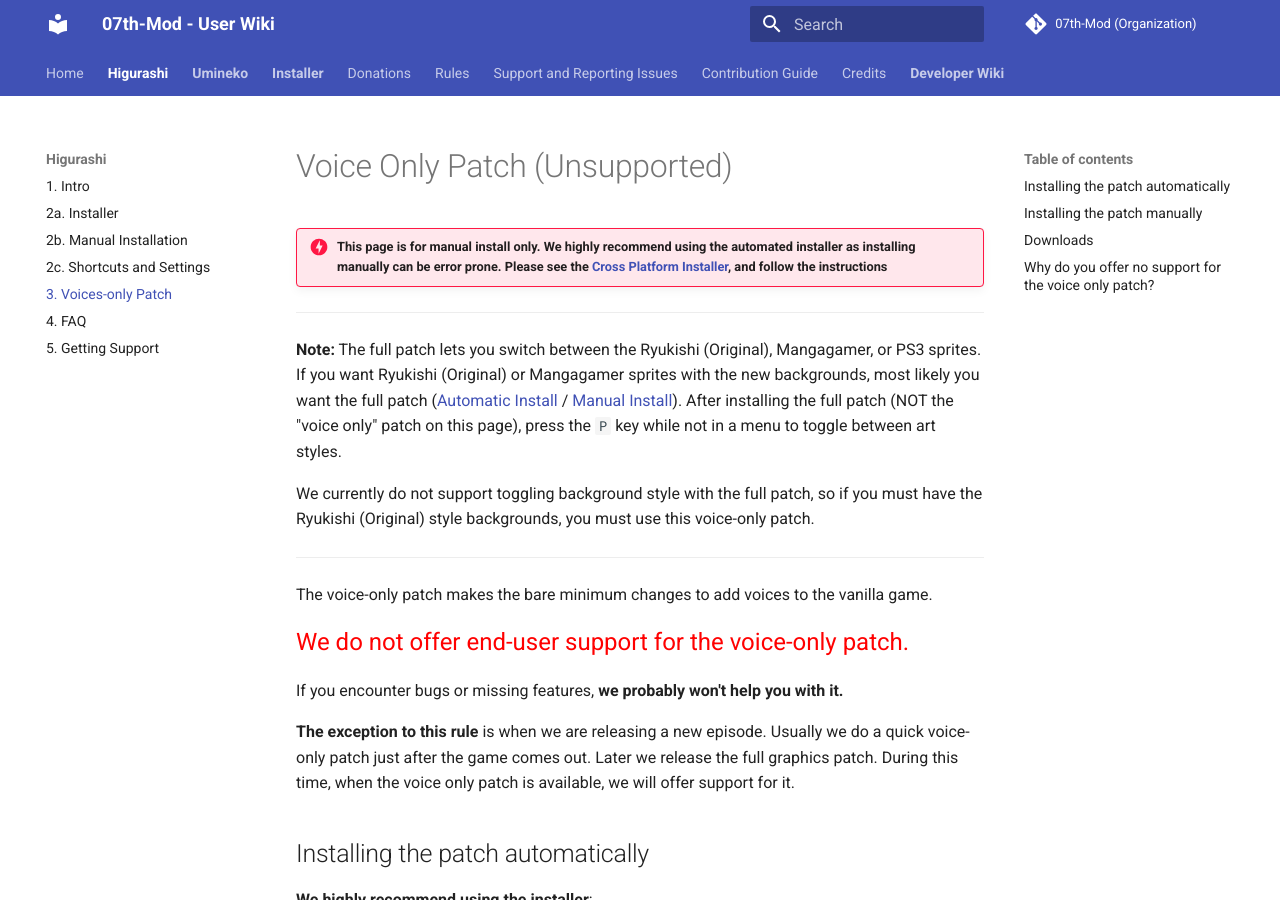
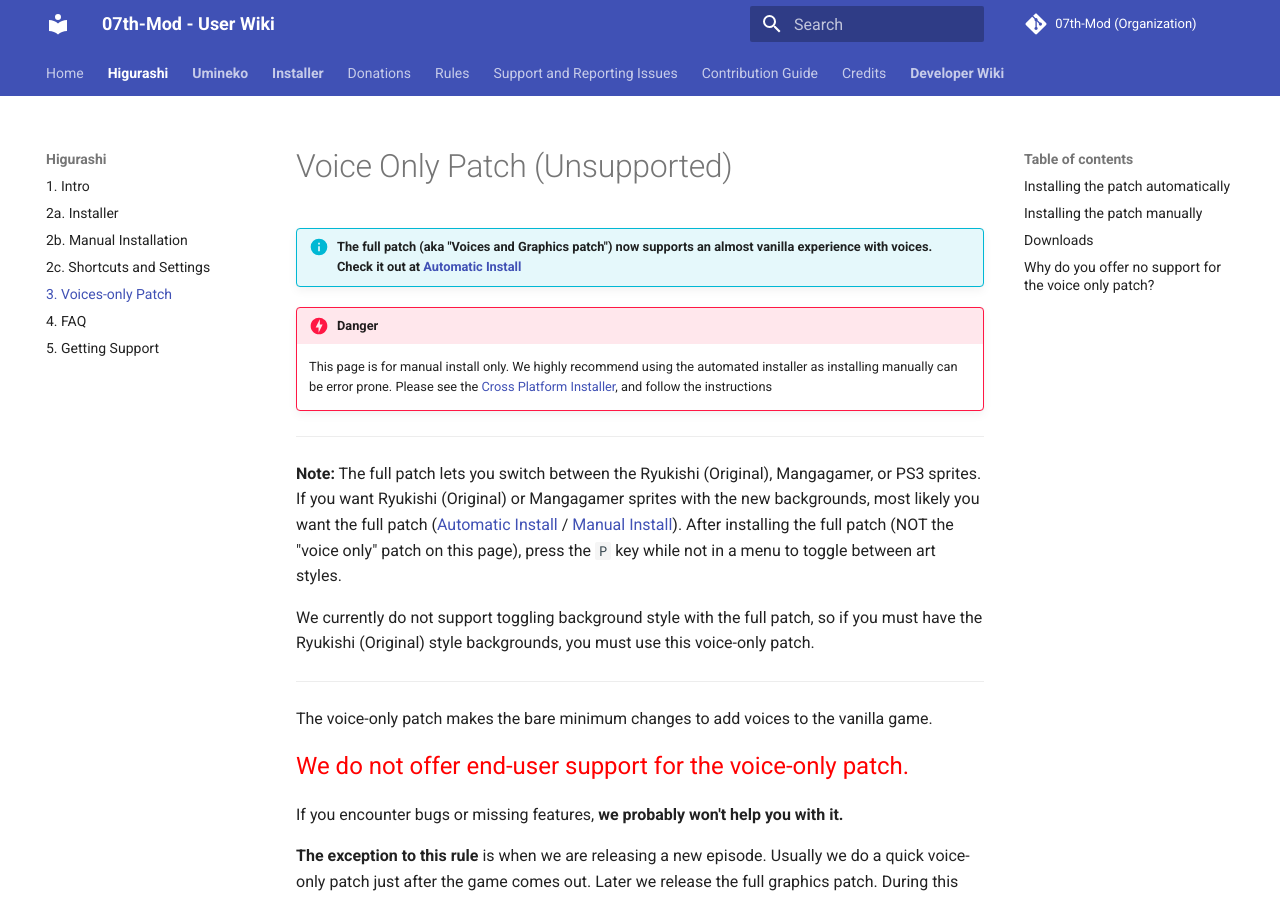
Before and after one commit to 07th-mod/wiki, an MkDocs documentation site: the page built from docs/Higurashi/Higurashi-Part-1.1---Voices-only-Patch.md, in a window 1280 px wide and 900 px high. Built offline with MkDocs 1.6.1 and Material for MkDocs 9.7.7, drawn with Linux system fonts in a browser that asks for light colours.

Commit message:
Info changes for OG graphics

```diff
--- a/docs/Higurashi/Higurashi-Part-1.1---Voices-only-Patch.md
+++ b/docs/Higurashi/Higurashi-Part-1.1---Voices-only-Patch.md
@@ -1,6 +1,9 @@
 # Voice Only Patch (Unsupported)
 
-!!! danger "This page is for manual install only. We highly recommend using the automated installer as installing manually can be error prone. Please see the [Cross Platform Installer](Higurashi-Part-1---Voice-and-Graphics-Patch.md), and follow the instructions"
+!!! info "The full patch (aka "Voices and Graphics patch") now supports an almost vanilla experience with voices. Check it out at [Automatic Install](Higurashi-Part-1---Voice-and-Graphics-Patch.md)"
+
+!!! danger
+    This page is for manual install only. We highly recommend using the automated installer as installing manually can be error prone. Please see the [Cross Platform Installer](Higurashi-Part-1---Voice-and-Graphics-Patch.md), and follow the instructions
 
 ----
 
```
